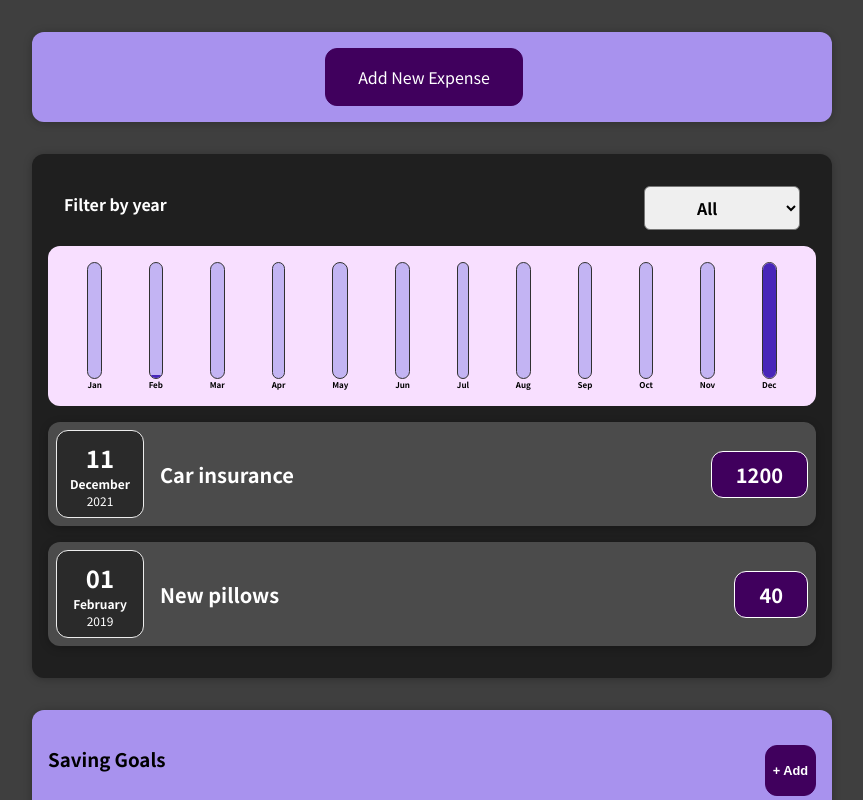
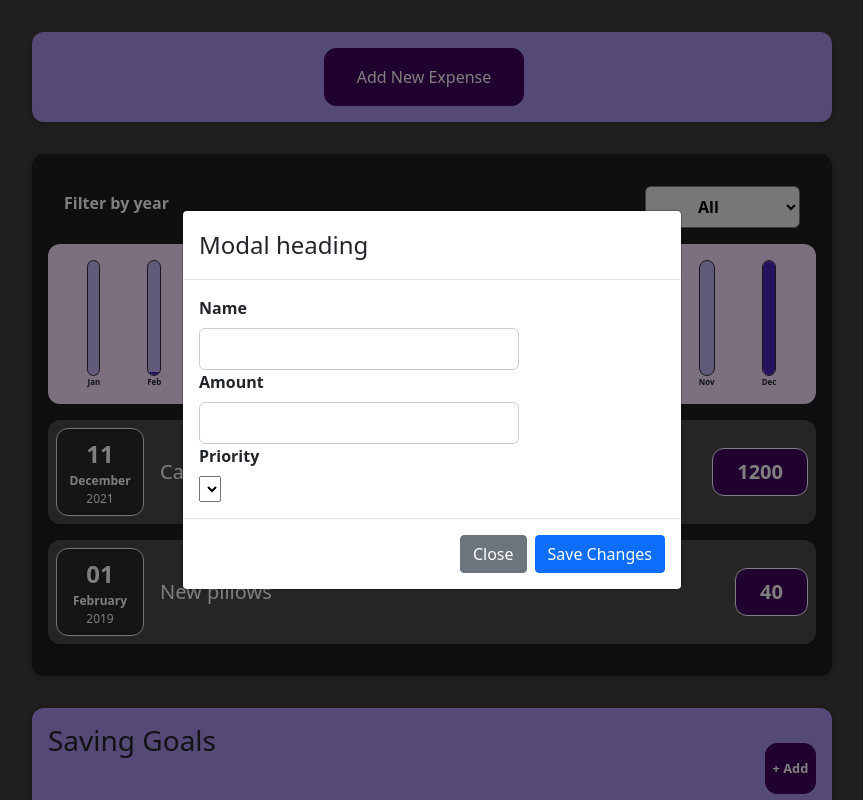
Before and after one commit to grubahilda/react-expenses-tracker, a React (Create React App) app: page / in a window 1280 px wide. Both pictures are taken after a click on the button "+ Add". Shown: the top 800 px of the page, without its empty margins (208-1071 px from the left). Built offline with nearby package versions, Linux system fonts and the light colour scheme.

Commit message:
Added modal

```diff
--- a/package.json
+++ b/package.json
@@ -10,7 +10,9 @@
     "@types/node": "^16.6.1",
     "@types/react": "^17.0.18",
     "@types/react-dom": "^17.0.9",
+    "bootstrap": "^5.1.0",
     "react": "^17.0.2",
+    "react-bootstrap": "^1.6.1",
     "react-dom": "^17.0.2",
     "react-scripts": "4.0.3",
     "typescript": "^4.3.5",
--- /dev/null
+++ b/src/component/SavingGoals/AddSavingGoalForm.tsx
@@ -0,0 +1,31 @@
+import { TextResources } from '.';
+import { PriorityEnum } from '../../models/enums';
+
+const AddSavingGoalForm = (props: any) => {
+
+
+  return (
+    <div >
+        <div className='new-expense__control'>
+          <label>{TextResources.savingGoalName}</label>
+          <input
+            type='text'
+          ></input>
+        </div>
+        <div className='new-expense__control'>
+          <label>{TextResources.amountLabel}</label>
+          <input
+            type='number'
+          ></input>
+        </div>
+        <div className='new-expense__control'>
+          <label>{TextResources.savingGoalPriority}</label>
+          <select>
+
+          </select>
+        </div>
+    </div>
+  );
+};
+
+export default AddSavingGoalForm;
--- a/src/component/SavingGoals/SavingGoals.tsx
+++ b/src/component/SavingGoals/SavingGoals.tsx
@@ -1,37 +1,72 @@
+import { useState } from 'react';
+import { Button, Modal } from 'react-bootstrap';
 import { PriorityEnum } from '../../models/enums';
 import { SavingGoalModel } from '../../models/SavingGoalModel';
 import { TextResources } from '../Expenses';
+import AddSavingGoalForm from './AddSavingGoalForm';
 import SavingGoal from './SavingGoal/SavingGoal';
 import './SavingGoals.css';
 
 const SavingGoals = (props: any) => {
   const goals: SavingGoalModel[] = [
     {
-      id: 1, name: 'Cycling pants', amount: 40, priority: PriorityEnum.Medium
+      id: 1,
+      name: 'Cycling pants',
+      amount: 40,
+      priority: PriorityEnum.Medium,
     },
     {
-      id: 2, name: 'Cycling pants', amount: 40, priority: PriorityEnum.Medium
+      id: 2,
+      name: 'Cycling pants',
+      amount: 40,
+      priority: PriorityEnum.Medium,
     },
     {
-      id: 3, name: 'Cycling pants', amount: 40, priority: PriorityEnum.Medium
+      id: 3,
+      name: 'Cycling pants',
+      amount: 40,
+      priority: PriorityEnum.Medium,
     },
-  ]
+  ];
 
+  const [show, setShow] = useState(false);
+  const handleClose = () => setShow(false);
+  const handleShow = () => setShow(true);
 
   return (
     <div className='saving-goals'>
       <div className='saving-goals__header'>
         <h3>{TextResources.savingGoalsTitle}</h3>
-        <button>{TextResources.addSavingGoalButton}</button>
+        <button data-toggle="modal" data-target="#exampleModal" onClick={handleShow}>
+          {TextResources.addSavingGoalButton}
+        </button>
       </div>
-        <div className="saving-goals__header-bar">
-          <p>{TextResources.savingGoalName}</p>
-          <p>{TextResources.savingGoalAmount}</p>
-          <p>{TextResources.savingGoalPriority}</p>
-        </div>
-        <div className="saving-goals-list">
-          { goals.map(g => <SavingGoal item={g} key={g.id} />)}
-        </div>
+      <div className='saving-goals__header-bar'>
+        <p>{TextResources.savingGoalName}</p>
+        <p>{TextResources.savingGoalAmount}</p>
+        <p>{TextResources.savingGoalPriority}</p>
+      </div>
+      <div className='saving-goals-list'>
+        {goals.map((g) => (
+          <SavingGoal item={g} key={g.id} />
+        ))}
+      </div>
+      <Modal show={show} centered onHide={handleClose}>
+          <Modal.Header>
+            <Modal.Title>Modal heading</Modal.Title>
+          </Modal.Header>
+          <Modal.Body>
+            <AddSavingGoalForm />
+          </Modal.Body>
+          <Modal.Footer>
+            <Button variant='secondary' onClick={handleClose}>
+              Close
+            </Button>
+            <Button variant='primary' onClick={handleClose}>
+              Save Changes
+            </Button>
+          </Modal.Footer>
+        </Modal>
     </div>
   );
 };
--- a/src/index.tsx
+++ b/src/index.tsx
@@ -1,3 +1,4 @@
+import 'bootstrap/dist/css/bootstrap.css'
 import ReactDOM from 'react-dom';
 
 import './index.css';
```
Also changed, not shown: public/index.html (+4 -4 lines), src/component/UI/Modal.tsx (added, +17 -0 lines), 2 other files (tests, documents, lock files or other folders).
